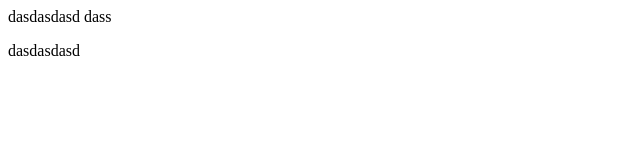
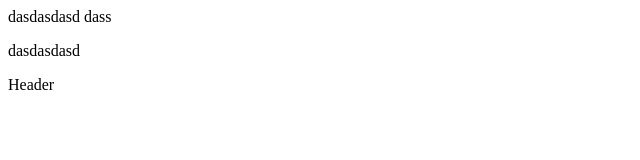
Before and after one commit to cimcut3/cimcut3, a plain HTML site: page index.html in a window 1280 px wide. Shown: the full height of the page, 0-640 px from the left. Drawn offline with Linux system fonts and the light colour scheme.

Commit message:
Moi tao header

```diff
--- a/index.html
+++ b/index.html
@@ -9,5 +9,8 @@
     dasdasdasd
     dass
     <p>dasdasdasd</p>
+    <header>
+        <p>Header</p>
+    </header>
 </body>
 </html>
```
